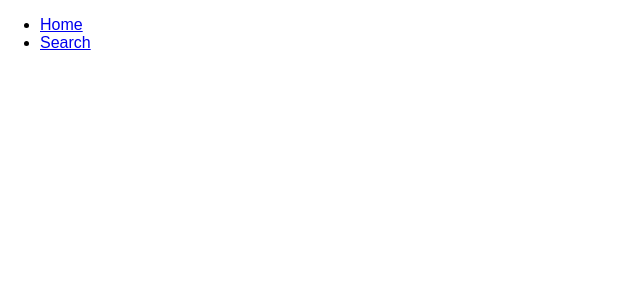
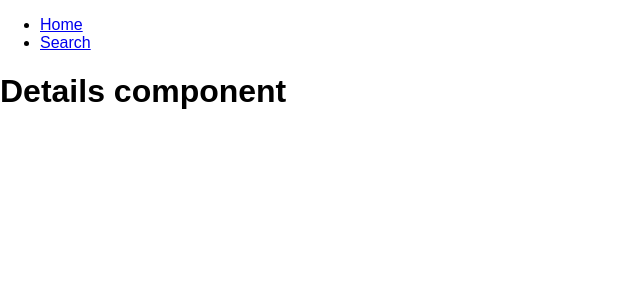
Before and after one commit to aurimas-darguzis/axioma, a React (Create React App) app: page /details/1 in a window 1280 px wide. Shown: the top 300 px of the page, without its empty margins (0-640 px from the left). Built offline with nearby package versions, Linux system fonts and the light colour scheme.

Commit message:
added Details/:id route in App

```diff
--- a/src/App.js
+++ b/src/App.js
@@ -4,6 +4,7 @@ import { BrowserRouter as Router, Route, Link } from 'react-router-dom'
 import './App.css'
 import Landing from './Landing'
 import Search from './Search'
+import Details from './Details'
 
 class App extends React.Component {
   render () {
@@ -16,6 +17,7 @@ class App extends React.Component {
           </ul>
           <Route exact path='/' component={Landing} />
           <Route path='/search' component={Search} />
+          <Route path='/details/:id' component={Details} />
         </div>
       </Router>
     )
--- a/src/Details.js
+++ b/src/Details.js
@@ -2,7 +2,9 @@ import React from 'react'
 
 class Details extends React.Component {
   render () {
-
+    return (
+      <h1>Details component</h1>
+    )
   }
 }
 
```
